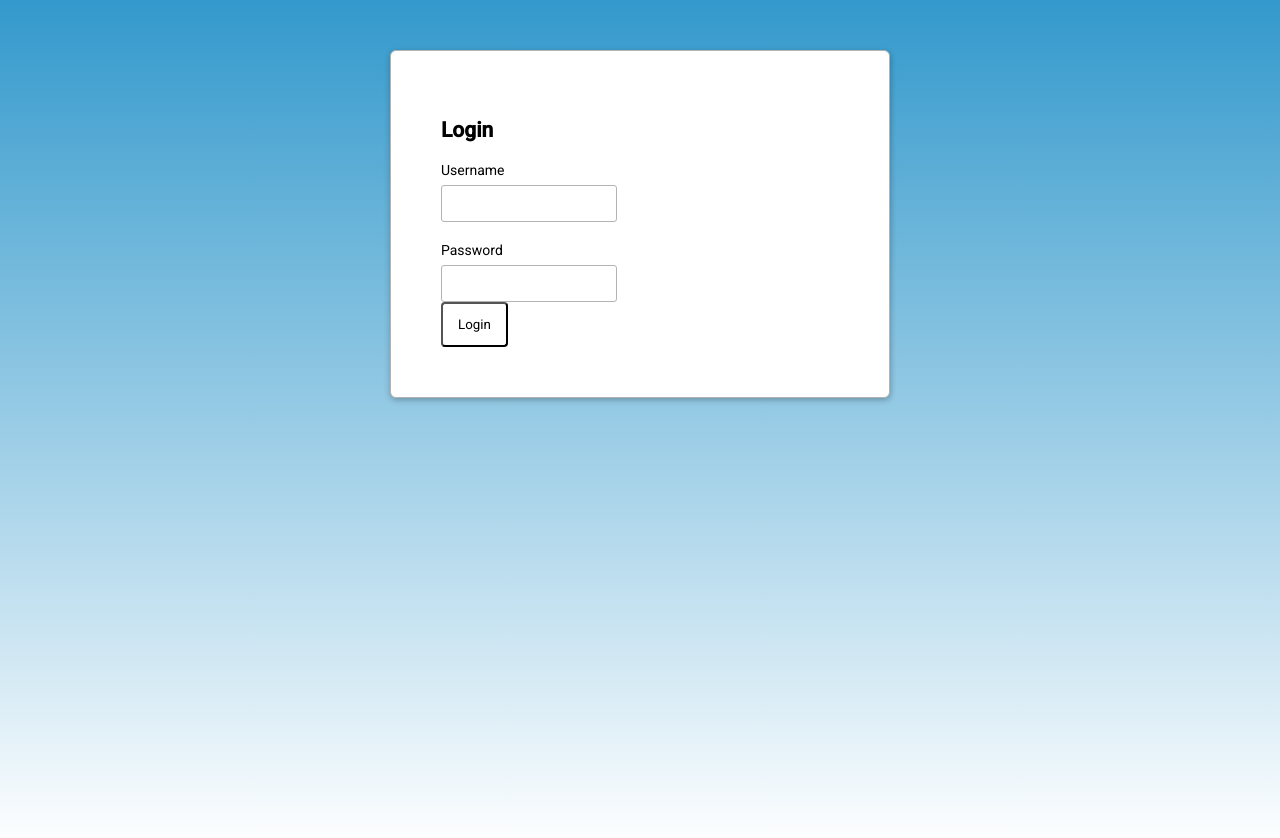
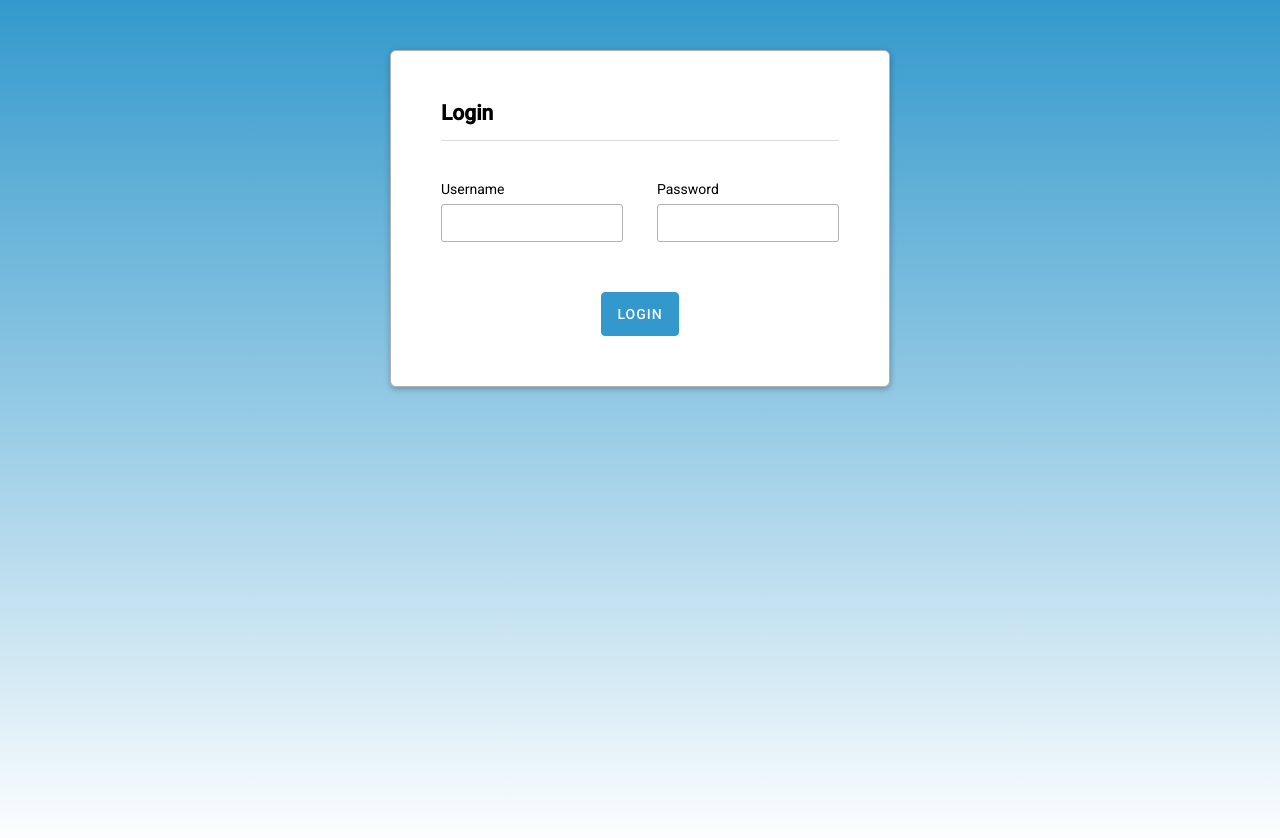
Before and after one commit to ElvisKnapman/Todo-App-With-Redux, a React (Create React App) app in the folder todo-with-redux/: page /login in a window 1280 px wide. Shown: the top 838 px of the page. Built offline with nearby package versions, Linux system fonts and the light colour scheme.

Commit message:
:ambulance: added some styles for login form

```diff
--- a/todo-with-redux/src/sass/regForm.scss
+++ b/todo-with-redux/src/sass/regForm.scss
@@ -1,4 +1,5 @@
-.create-account-heading {
+.create-account-heading,
+.login-account-heading {
   margin: 0 0 2rem;
   padding-bottom: 1.5rem;
   border-bottom: 1px solid rgb(218, 218, 218);
@@ -27,7 +28,8 @@
     margin: 2rem 0 0.7rem;
   }
 
-  .firstName-lastName-container {
+  .firstName-lastName-container,
+  .username-password-container {
     width: 100%;
     display: flex;
     justify-content: space-between;
@@ -40,7 +42,8 @@
     border: 1px solid rgb(179, 179, 179);
     border-radius: 3px;
     padding: 1rem;
-    font-weight: 500;
+    font-size: 1.4rem;
+    font-weight: 400;
     transition: 0.2s border;
 
     &:focus {
@@ -49,7 +52,8 @@
     }
   }
 
-  .register-btn-container {
+  .register-btn-container,
+  .login-btn-container {
     margin-top: 5rem;
     text-align: center;
   }
@@ -61,7 +65,8 @@
   background-color: transparent;
   cursor: pointer;
 
-  &.register-btn {
+  &.register-btn,
+  &.login-btn {
     border: 1px solid #39c;
     background-color: #39c;
     color: #fff;
```
